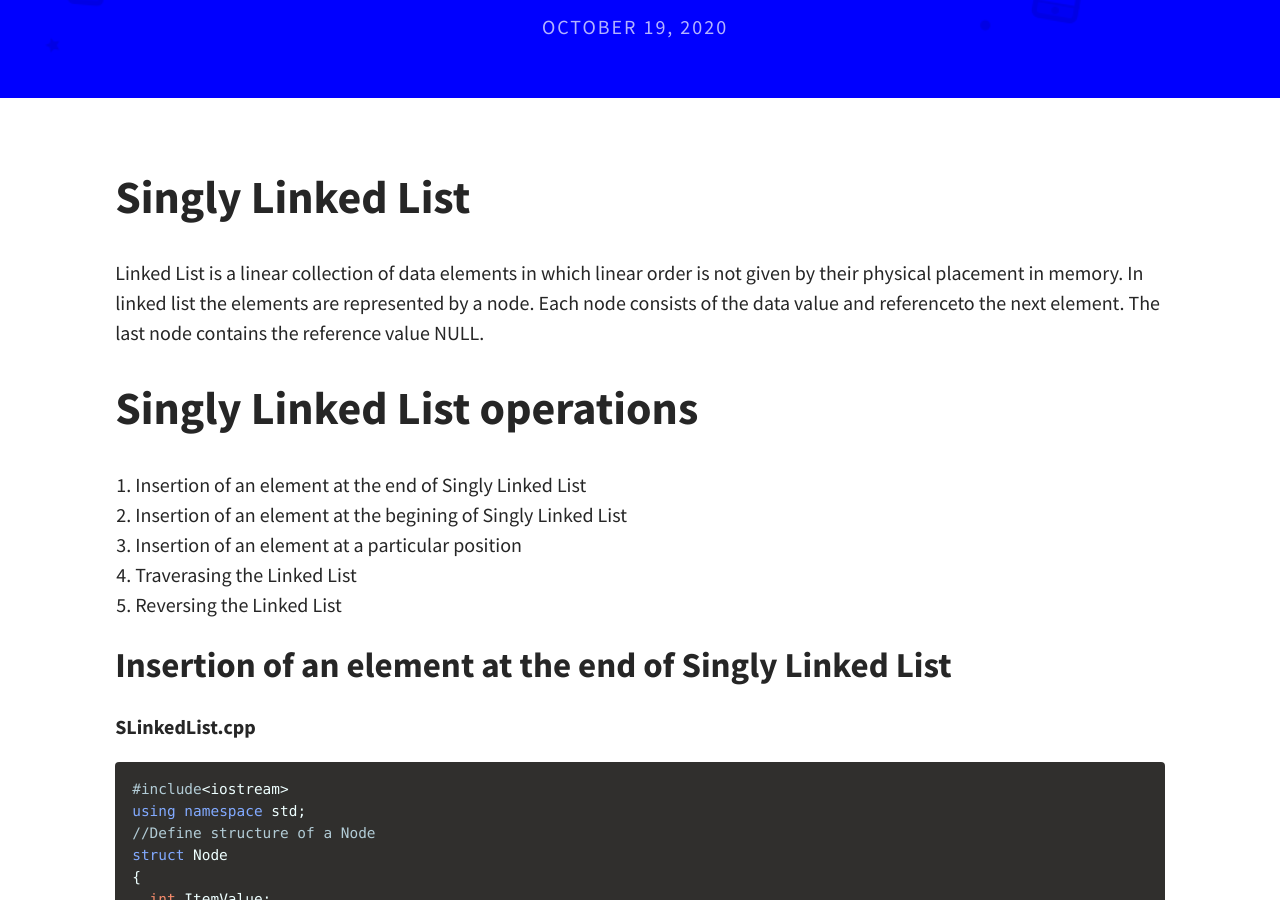
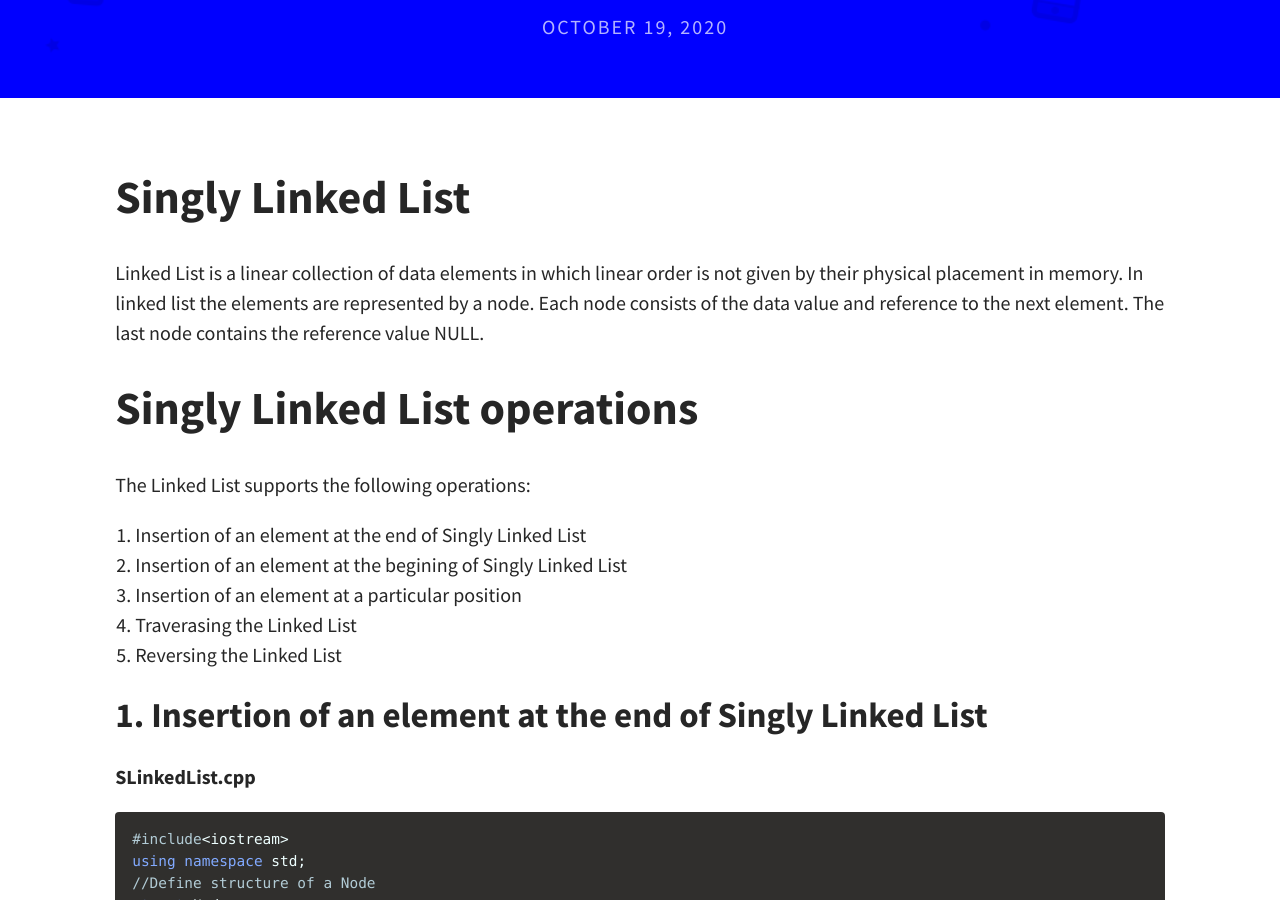
Before and after one commit to bharatibhole/bharatibhole.github.io, a Jekyll site: the page built from _posts/2020-10-19-Singly-Linked-List.md, in a window 1280 px wide and 900 px high, scrolled down 236 px. Built offline with Jekyll 4.4.1, drawn with Linux system fonts in a browser that asks for light colours; a file with an impossible date is left out.

Commit message:
Corrections

````diff
--- a/_posts/2020-10-19-Singly-Linked-List.md
+++ b/_posts/2020-10-19-Singly-Linked-List.md
@@ -9,9 +9,12 @@ author: BBB
 
 # Singly Linked List
 
-Linked List is a linear collection of data elements in which linear order is not given by their physical placement in memory. In linked list the elements are represented by a node. Each node consists of the data value and referenceto the next element. The last node contains the reference value NULL.
+Linked List is a linear collection of data elements in which linear order is not given by their physical placement in memory. In linked list the elements are represented by a node. Each node consists of the data value and reference to the next element. The last node contains the reference value NULL.
 
 # Singly Linked List operations
+
+The Linked List supports the following operations:
+
 1. Insertion of an element at the end of Singly Linked List
 2. Insertion of an element at the begining of Singly Linked List
 3. Insertion of an element at a particular position
@@ -19,7 +22,7 @@ Linked List is a linear collection of data elements in which linear order is not
 5. Reversing the Linked List
 
 
-## Insertion of an element at the end of Singly Linked List
+## 1. Insertion of an element at the end of Singly Linked List
 
 **SLinkedList.cpp**
 ```cpp
````
Also changed, not shown: _posts/2020-09-08-Array-Operations.md (+1 -1 lines), _posts/2020-19-10-Singly-Linked-List.md (+4 -4 lines).
